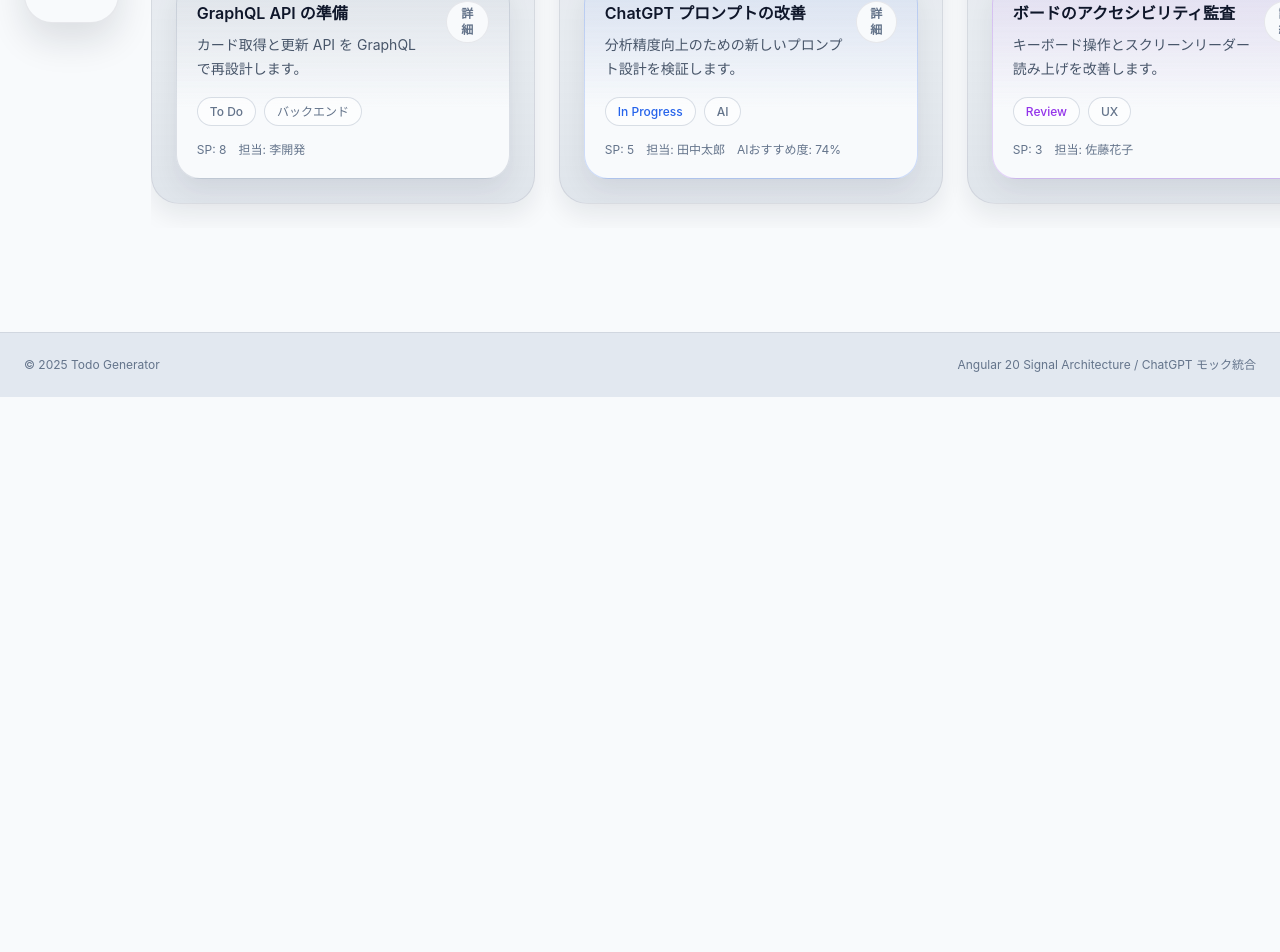
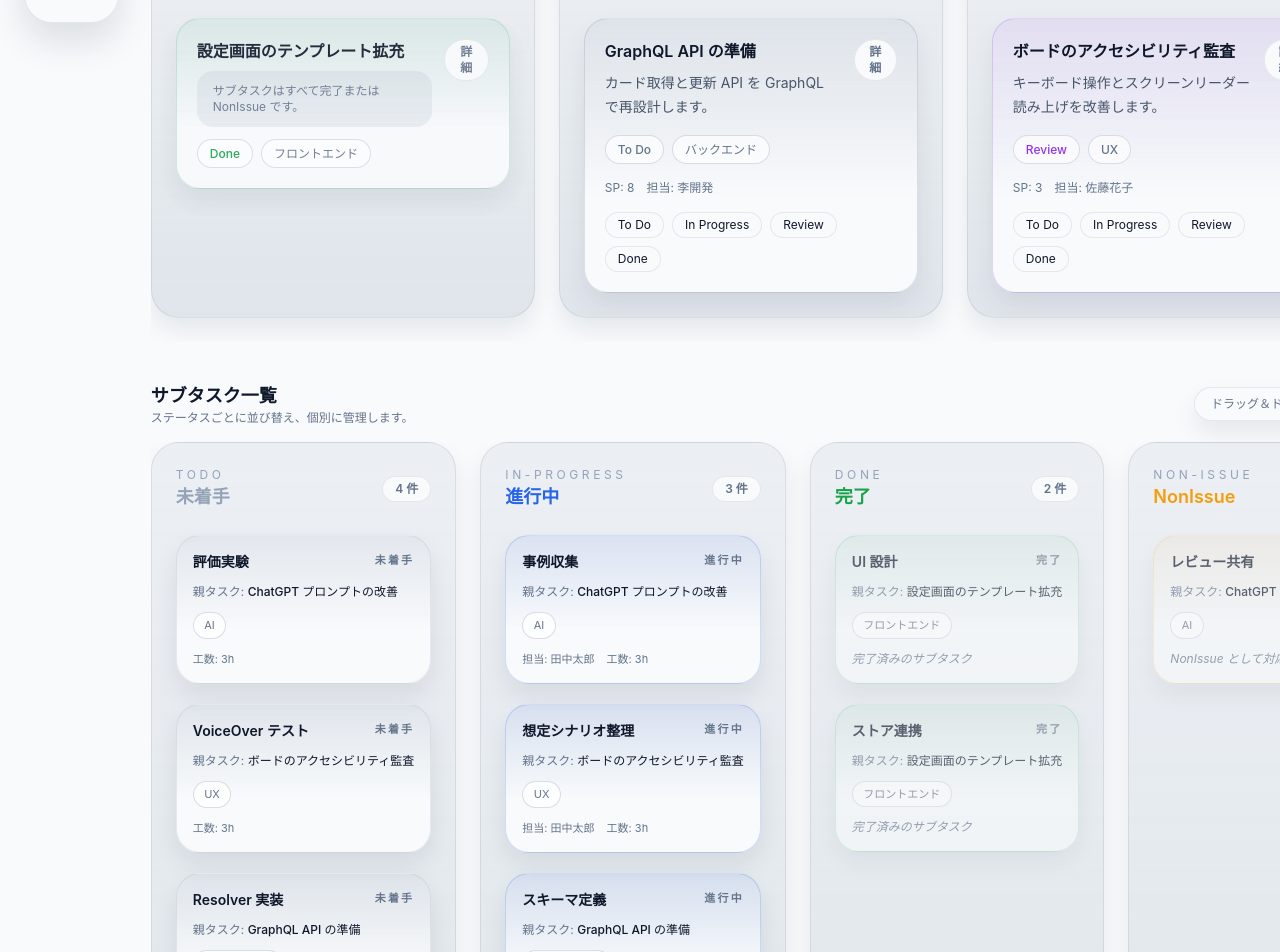
Before and after one commit to ist-h-i/todo-generator, an Angular app in the folder frontend/: page /board in a window 1280 px wide. Shown: the part 560-1512 px from the top of the page. Before the commit the page ends 957 px from the top, so only its background shows below. Built offline with nearby package versions, Linux system fonts and the light colour scheme.

Commit message:
feat(board): group tasks by label and add subtask board

```diff
--- a/frontend/src/app/core/models/card.ts
+++ b/frontend/src/app/core/models/card.ts
@@ -14,7 +14,7 @@ export interface CardComment {
 export interface Subtask {
   readonly id: string;
   readonly title: string;
-  readonly status: 'todo' | 'in-progress' | 'done';
+  readonly status: 'todo' | 'in-progress' | 'done' | 'non-issue';
   readonly assignee?: string;
   readonly estimateHours?: number;
 }
--- a/frontend/src/app/core/state/workspace-store.ts
+++ b/frontend/src/app/core/state/workspace-store.ts
@@ -66,7 +66,9 @@ const INITIAL_CARDS: Card[] = [
     storyPoints: 5,
     assignee: '田中太郎',
     confidence: 0.74,
-    subtasks: buildSubtasks(['事例収集', '評価実験', 'レビュー共有']),
+    subtasks: buildSubtasks(['事例収集', '評価実験', 'レビュー共有']).map((subtask, index, list) =>
+      index === list.length - 1 ? { ...subtask, status: 'non-issue' } : subtask,
+    ),
     comments: [],
     activities: [],
   },
@@ -105,7 +107,10 @@ const INITIAL_CARDS: Card[] = [
     priority: 'medium',
     storyPoints: 2,
     assignee: '田中太郎',
-    subtasks: buildSubtasks(['UI 設計', 'ストア連携']),
+    subtasks: buildSubtasks(['UI 設計', 'ストア連携']).map((subtask) => ({
+      ...subtask,
+      status: 'done',
+    })),
     comments: [],
     activities: [],
   },
@@ -134,7 +139,7 @@ const INITIAL_SETTINGS: WorkspaceSettings = {
 export class WorkspaceStore {
   private readonly settingsSignal = signal<WorkspaceSettings>(INITIAL_SETTINGS);
   private readonly cardsSignal = signal<readonly Card[]>(INITIAL_CARDS);
-  private readonly groupingSignal = signal<BoardGrouping>('status');
+  private readonly groupingSignal = signal<BoardGrouping>('label');
   private readonly filtersSignal = signal<BoardFilters>({ ...INITIAL_FILTERS });
   private readonly selectedCardIdSignal = signal<string | null>(null);
 
@@ -143,6 +148,11 @@ export class WorkspaceStore {
   public readonly grouping = computed(() => this.groupingSignal());
   public readonly filters = computed(() => this.filtersSignal());
   public readonly selectedCardId = computed(() => this.selectedCardIdSignal());
+
+  public readonly filteredCards = computed<readonly Card[]>(() => {
+    const allowed = new Set(this.filteredCardIds());
+    return this.cardsSignal().filter((card) => allowed.has(card.id));
+  });
 
   public readonly summary = computed<WorkspaceSummary>(() => {
     const cards = this.cardsSignal();
@@ -316,6 +326,30 @@ export class WorkspaceStore {
     );
   };
 
+  public readonly updateSubtaskStatus = (
+    cardId: string,
+    subtaskId: string,
+    status: Subtask['status'],
+  ): void => {
+    this.cardsSignal.update((cards) =>
+      cards.map((card) =>
+        card.id === cardId
+          ? {
+              ...card,
+              subtasks: card.subtasks.map((subtask) =>
+                subtask.id === subtaskId
+                  ? {
+                      ...subtask,
+                      status,
+                    }
+                  : subtask,
+              ),
+            }
+          : card,
+      ),
+    );
+  };
+
   /**
    * Derives the card for the current selection.
    *
--- a/frontend/src/app/features/board/page.html
+++ b/frontend/src/app/features/board/page.html
@@ -7,10 +7,13 @@
       </div>
       <div class="flex flex-wrap gap-2 text-xs text-slate-500">
         <span class="surface-pill px-3 py-1">{{ filtersSignal().search || '検索なし' }}</span>
-        <span class="surface-pill px-3 py-1">グルーピング: {{ groupingSignal() }}</span>
+        <span class="surface-pill px-3 py-1">タスク: ラベル別</span>
+        <span class="surface-pill px-3 py-1">サブタスク: ステータス別</span>
       </div>
     </div>
-    <div class="flex flex-col gap-4 rounded-3xl border border-subtle bg-surface px-6 py-5 shadow-soft lg:flex-row lg:items-center lg:justify-between">
+    <div
+      class="flex flex-col gap-4 rounded-3xl border border-subtle bg-surface px-6 py-5 shadow-soft lg:flex-row lg:items-center lg:justify-between"
+    >
       <label class="flex w-full items-center gap-3 text-sm text-slate-600 dark:text-slate-300">
         <span class="text-xs font-semibold uppercase tracking-[0.2em] text-slate-500">検索</span>
         <input
@@ -24,40 +27,29 @@
         <button
           type="button"
           class="surface-pill focus-ring px-4 py-2 text-xs font-semibold uppercase tracking-[0.2em] text-slate-500"
-          [class.surface-primary-muted]="groupingSignal() === 'status'"
-          (click)="selectGrouping('status')"
-        >
-          ステータス別
-        </button>
-        <button
-          type="button"
-          class="surface-pill focus-ring px-4 py-2 text-xs font-semibold uppercase tracking-[0.2em] text-slate-500"
-          [class.surface-primary-muted]="groupingSignal() === 'label'"
-          (click)="selectGrouping('label')"
-        >
-          ラベル別
-        </button>
-        <button
-          type="button"
-          class="surface-pill focus-ring px-4 py-2 text-xs font-semibold uppercase tracking-[0.2em] text-slate-500"
           (click)="clearFilters()"
         >
-          クリア
+          フィルターをクリア
         </button>
       </div>
     </div>
     <p class="rounded-3xl bg-accent-muted px-6 py-4 text-sm text-accent-strong shadow-soft">
-      カードをドラッグ＆ドロップしてステータスを更新できます。ステータス以外でグルーピングしている場合はカード詳細から調整してください。
+      タスクはラベルごとに整理され、サブタスクはステータス別ボードで管理できます。サブタスクカードをドラッグ＆ドロップするとステータスが更新され、選択したタスクに紐づくサブタスクはハイライト表示されます。
     </p>
   </header>
 
+  <section class="space-y-4">
+    <div class="flex flex-col gap-2 sm:flex-row sm:items-center sm:justify-between">
+      <h3 class="text-lg font-semibold text-on-surface">タスク一覧</h3>
+      <span class="text-xs text-slate-500">完了またはNonIssueのサブタスクのみのタスクは簡易表示になります。</span>
+    </div>
     <div class="board-columns" cdkDropListGroup>
       @for (column of columnsSignal(); track column.id) {
         <section
           class="board-column"
           cdkDropList
           [cdkDropListData]="column.cards"
-        [cdkDropListDisabled]="groupingSignal() !== 'status'"
+          [cdkDropListDisabled]="true"
           (cdkDropListDropped)="handleDrop(column.id, $event)"
         >
           <header class="flex items-center justify-between">
@@ -69,7 +61,7 @@
           </header>
           <div class="board-card-list">
             @if (column.cards.length === 0) {
-            <p class="board-empty text-sm">カードがありません。{{ groupingSignal() === 'status' ? 'ここにカードをドラッグすると移動できます。' : '' }}</p>
+              <p class="board-empty text-sm">このラベルに紐づくタスクはありません。</p>
             } @else {
               @for (cardId of column.cards; track cardId) {
                 @if (cardsByIdSignal().get(cardId); as card) {
@@ -77,16 +69,24 @@
                     class="board-card surface-card flex flex-col gap-4 px-5 py-5"
                     cdkDrag
                     [cdkDragData]="card.id"
-                  [cdkDragDisabled]="groupingSignal() !== 'status'"
+                    [cdkDragDisabled]="true"
                     [style.borderColor]="statusColor(card.statusId) + '33'"
                     [style.background]="
                       'linear-gradient(180deg, ' + statusColor(card.statusId) + '14 0%, var(--surface) 65%)'
                     "
+                    [class.board-card--compact]="isCardResolved(card)"
+                    [class.board-card--active]="isActiveCard(card.id)"
                   >
                     <div class="flex items-start justify-between gap-3">
                       <div class="space-y-2">
                         <h4 class="text-base font-semibold text-on-surface">{{ card.title }}</h4>
+                        @if (!isCardResolved(card)) {
                           <p class="text-sm leading-6 text-slate-600 dark:text-slate-300">{{ card.summary }}</p>
+                        } @else {
+                          <p class="board-card-compact-note text-xs text-slate-500">
+                            サブタスクはすべて完了または NonIssue です。
+                          </p>
+                        }
                       </div>
                       <button
                         type="button"
@@ -104,6 +104,7 @@
                         <span class="board-badge">{{ labelName(labelId) }}</span>
                       }
                     </div>
+                    @if (!isCardResolved(card)) {
                       <div class="flex flex-wrap items-center gap-3 text-xs text-slate-500">
                         <span>SP: {{ card.storyPoints }}</span>
                         @if (card.assignee) {
@@ -113,7 +114,6 @@
                           <span>AIおすすめ度: {{ (card.confidence * 100) | number: '1.0-0' }}%</span>
                         }
                       </div>
-                  @if (groupingSignal() !== 'status') {
                       <div class="flex flex-wrap gap-2 text-xs">
                         @for (status of statusesSignal(); track status.id) {
                           <button
@@ -134,6 +134,86 @@
         </section>
       }
     </div>
+  </section>
+
+  <section class="space-y-4">
+    <div class="flex flex-col gap-2 sm:flex-row sm:items-center sm:justify-between">
+      <div>
+        <h3 class="text-lg font-semibold text-on-surface">サブタスク一覧</h3>
+        <p class="text-xs text-slate-500">ステータスごとに並び替え、個別に管理します。</p>
+      </div>
+      <div class="rounded-3xl border border-subtle bg-surface px-4 py-2 text-xs text-slate-500 shadow-soft">
+        ドラッグ＆ドロップでステータスを更新できます。
+      </div>
+    </div>
+    <div class="board-columns subtask-columns" cdkDropListGroup>
+      @for (column of subtaskColumnsSignal(); track column.id) {
+        <section
+          class="board-column subtask-column"
+          cdkDropList
+          [cdkDropListData]="column.subtasks"
+          (cdkDropListDropped)="handleSubtaskDrop(column.id, $event)"
+        >
+          <header class="flex items-center justify-between">
+            <div>
+              <p class="text-xs uppercase tracking-[0.3em] text-slate-400">{{ column.id }}</p>
+              <h3 class="text-lg font-semibold" [style.color]="column.accent">{{ column.title }}</h3>
+            </div>
+            <span class="surface-pill px-3 py-1 text-xs font-semibold text-slate-500">{{ column.subtasks.length }} 件</span>
+          </header>
+          <div class="board-card-list">
+            @if (column.subtasks.length === 0) {
+              <p class="board-empty text-sm">このステータスのサブタスクはありません。</p>
+            } @else {
+              @for (subtask of column.subtasks; track subtask.id) {
+                <article
+                  class="board-card subtask-card surface-card flex flex-col gap-3 px-4 py-4"
+                  cdkDrag
+                  [cdkDragData]="subtask"
+                  [style.borderColor]="column.accent + '33'"
+                  [style.background]="
+                    'linear-gradient(180deg, ' + column.accent + '14 0%, var(--surface) 65%)'
+                  "
+                  [class.subtask-card--highlight]="subtask.highlight"
+                  [class.subtask-card--compact]="subtask.isCompact"
+                >
+                  <div class="flex items-start justify-between gap-2">
+                    <h4 class="text-sm font-semibold text-on-surface">{{ subtask.title }}</h4>
+                    <span class="text-[11px] font-semibold uppercase tracking-[0.2em] text-slate-500">
+                      {{ column.title }}
+                    </span>
+                  </div>
+                  <p class="text-xs text-slate-500">
+                    親タスク:
+                    <span class="font-medium text-on-surface">{{ subtask.parentTitle }}</span>
+                  </p>
+                  <div class="subtask-card-labels flex flex-wrap gap-2 text-[11px] text-slate-500">
+                    @for (labelId of subtask.parentLabels; track labelId) {
+                      <span class="subtask-badge">{{ labelName(labelId) }}</span>
+                    }
+                  </div>
+                  @if (!subtask.isCompact) {
+                    <div class="flex flex-wrap items-center gap-3 text-[11px] text-slate-500">
+                      @if (subtask.assignee) {
+                        <span>担当: {{ subtask.assignee }}</span>
+                      }
+                      @if (subtask.estimateHours) {
+                        <span>工数: {{ subtask.estimateHours }}h</span>
+                      }
+                    </div>
+                  } @else {
+                    <p class="subtask-card-compact-note text-xs text-slate-500">
+                      {{ subtask.status === 'non-issue' ? 'NonIssue として対応済み' : '完了済みのサブタスク' }}
+                    </p>
+                  }
+                </article>
+              }
+            }
+          </div>
+        </section>
+      }
+    </div>
+  </section>
 
   @if (selectedCardSignal(); as active) {
     <aside class="surface-panel grid gap-6 px-8 py-8 lg:grid-cols-[2fr_1fr]">
--- a/frontend/src/app/features/board/page.scss
+++ b/frontend/src/app/features/board/page.scss
@@ -87,6 +87,25 @@
   box-shadow: var(--shadow-strong);
 }
 
+.board-card--active {
+  outline: 2px solid var(--accent);
+  outline-offset: 3px;
+}
+
+.board-card--compact {
+  gap: 0.75rem;
+  opacity: 0.9;
+}
+
+.board-card-compact-note {
+  display: inline-flex;
+  align-items: center;
+  gap: 0.5rem;
+  padding: 0.75rem 1rem;
+  border-radius: 1rem;
+  background: rgba(148, 163, 184, 0.16);
+}
+
 .board-badge {
   display: inline-flex;
   align-items: center;
@@ -112,3 +131,45 @@
 .cdk-drag-placeholder {
   opacity: 0;
 }
+
+.subtask-columns .board-column {
+  min-width: 18rem;
+}
+
+.subtask-card {
+  gap: 0.75rem;
+}
+
+.subtask-card--highlight {
+  outline: 2px solid var(--accent);
+  outline-offset: 3px;
+  box-shadow: var(--shadow-strong);
+}
+
+.subtask-card--compact {
+  opacity: 0.65;
+}
+
+.subtask-card-labels {
+  gap: 0.5rem;
+}
+
+.subtask-badge {
+  display: inline-flex;
+  align-items: center;
+  padding: 0.25rem 0.65rem;
+  border-radius: 9999px;
+  border: 1px solid rgba(148, 163, 184, 0.35);
+  background: rgba(255, 255, 255, 0.75);
+}
+
+@media (prefers-color-scheme: dark) {
+  .subtask-badge {
+    background: rgba(30, 41, 59, 0.65);
+    border-color: rgba(148, 163, 184, 0.5);
+  }
+}
+
+.subtask-card-compact-note {
+  font-style: italic;
+}
--- a/frontend/src/app/features/board/page.ts
+++ b/frontend/src/app/features/board/page.ts
@@ -3,10 +3,47 @@ import { CommonModule } from '@angular/common';
 import { CdkDragDrop, DragDropModule } from '@angular/cdk/drag-drop';
 
 import { WorkspaceStore } from '@core/state/workspace-store';
-import { BoardColumnView, BoardGrouping, Card, Label, Status } from '@core/models';
+import { BoardColumnView, Card, Label, Status, Subtask } from '@core/models';
 import { createSignalForm } from '@lib/forms/signal-forms';
 
 const DEFAULT_STATUS_COLOR = '#94a3b8';
+
+type SubtaskStatus = Subtask['status'];
+
+interface SubtaskStatusMeta {
+  readonly id: SubtaskStatus;
+  readonly title: string;
+  readonly accent: string;
+}
+
+interface SubtaskCardView {
+  readonly id: string;
+  readonly title: string;
+  readonly parentId: string;
+  readonly parentTitle: string;
+  readonly parentLabels: readonly string[];
+  readonly status: SubtaskStatus;
+  readonly assignee?: string;
+  readonly estimateHours?: number;
+  readonly highlight: boolean;
+  readonly isCompact: boolean;
+}
+
+interface SubtaskColumnView {
+  readonly id: SubtaskStatus;
+  readonly title: string;
+  readonly accent: string;
+  readonly subtasks: readonly SubtaskCardView[];
+}
+
+const SUBTASK_STATUS_META: readonly SubtaskStatusMeta[] = [
+  { id: 'todo', title: '未着手', accent: '#94a3b8' },
+  { id: 'in-progress', title: '進行中', accent: '#2563eb' },
+  { id: 'done', title: '完了', accent: '#16a34a' },
+  { id: 'non-issue', title: 'NonIssue', accent: '#f59e0b' },
+];
+
+const RESOLVED_SUBTASK_STATUSES = new Set<SubtaskStatus>(['done', 'non-issue']);
 
 /**
  * Board page rendering grouped task cards with filtering controls.
@@ -25,6 +62,7 @@ export class BoardPage {
   public readonly groupingSignal = this.workspace.grouping;
   public readonly columnsSignal = this.workspace.boardColumns;
   public readonly filtersSignal = this.workspace.filters;
+  public readonly filteredCardsSignal = this.workspace.filteredCards;
   public readonly statusesSignal = computed(() => this.workspace.settings().statuses);
   public readonly labelsSignal = computed(() => this.workspace.settings().labels);
 
@@ -52,16 +90,50 @@ export class BoardPage {
     return lookup;
   });
 
+  public readonly isSubtaskResolved = (subtask: Subtask): boolean =>
+    RESOLVED_SUBTASK_STATUSES.has(subtask.status);
+
+  public readonly isCardResolved = (card: Card): boolean =>
+    card.subtasks.length > 0 && card.subtasks.every((task) => this.isSubtaskResolved(task));
+
+  public readonly subtaskColumnsSignal = computed<SubtaskColumnView[]>(() => {
+    const cards = this.filteredCardsSignal();
+    const selectedCardId = this.workspace.selectedCardId();
+
+    return SUBTASK_STATUS_META.map((meta) => {
+      const subtasks: SubtaskCardView[] = [];
+
+      for (const card of cards) {
+        for (const subtask of card.subtasks) {
+          if (subtask.status !== meta.id) {
+            continue;
+          }
+
+          subtasks.push({
+            id: subtask.id,
+            title: subtask.title,
+            parentId: card.id,
+            parentTitle: card.title,
+            parentLabels: card.labelIds,
+            status: subtask.status,
+            assignee: subtask.assignee,
+            estimateHours: subtask.estimateHours,
+            highlight: card.id === selectedCardId,
+            isCompact: this.isSubtaskResolved(subtask),
+          });
+        }
+      }
+
+      return {
+        id: meta.id,
+        title: meta.title,
+        accent: meta.accent,
+        subtasks,
+      } satisfies SubtaskColumnView;
+    });
+  });
+
   public readonly searchForm = createSignalForm({ search: '' });
-
-  /**
-   * Updates the board grouping signal.
-   *
-   * @param grouping - Desired grouping.
-   */
-  public readonly selectGrouping = (grouping: BoardGrouping): void => {
-    this.workspace.setGrouping(grouping);
-  };
 
   /**
    * Applies a text search filter to the board.
@@ -117,7 +189,26 @@ export class BoardPage {
     this.moveCard(cardId, columnId);
   };
 
+  public readonly handleSubtaskDrop = (
+    status: SubtaskStatus,
+    event: CdkDragDrop<readonly SubtaskCardView[]>,
+  ): void => {
+    if (event.previousContainer === event.container) {
+      return;
+    }
+
+    const data = event.item.data as SubtaskCardView | undefined;
+    if (!data || data.status === status) {
+      return;
+    }
+
+    this.workspace.updateSubtaskStatus(data.parentId, data.id, status);
+  };
+
   public readonly selectedCardSignal = this.workspace.selectedCard;
+
+  public readonly isActiveCard = (cardId: string): boolean =>
+    this.workspace.selectedCardId() === cardId;
 
   public readonly statusColor = (statusId: string): string => {
     const status = this.statusesByIdSignal().get(statusId);
```
Lines whose indentation alone changed are shown as unchanged.
